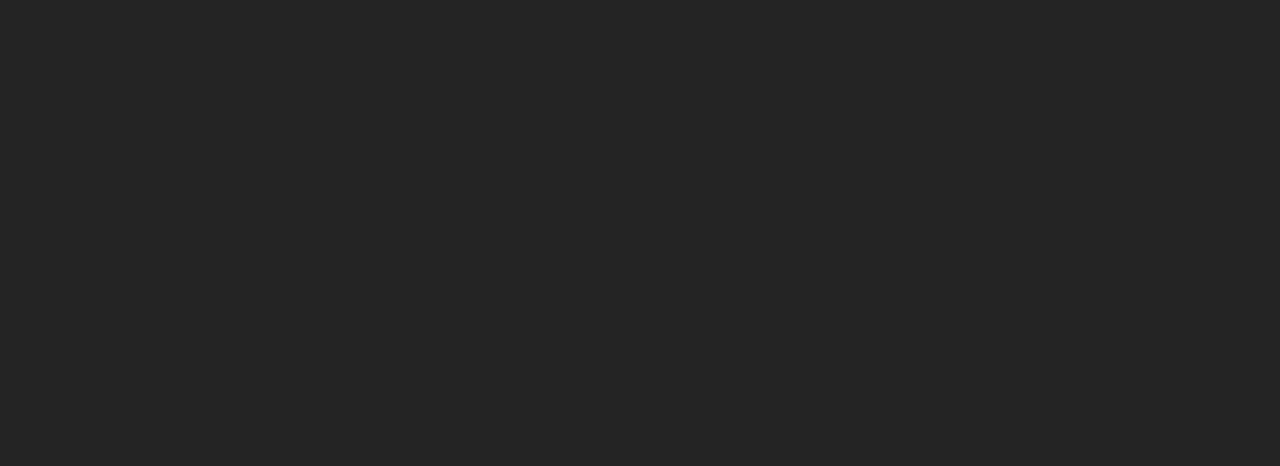
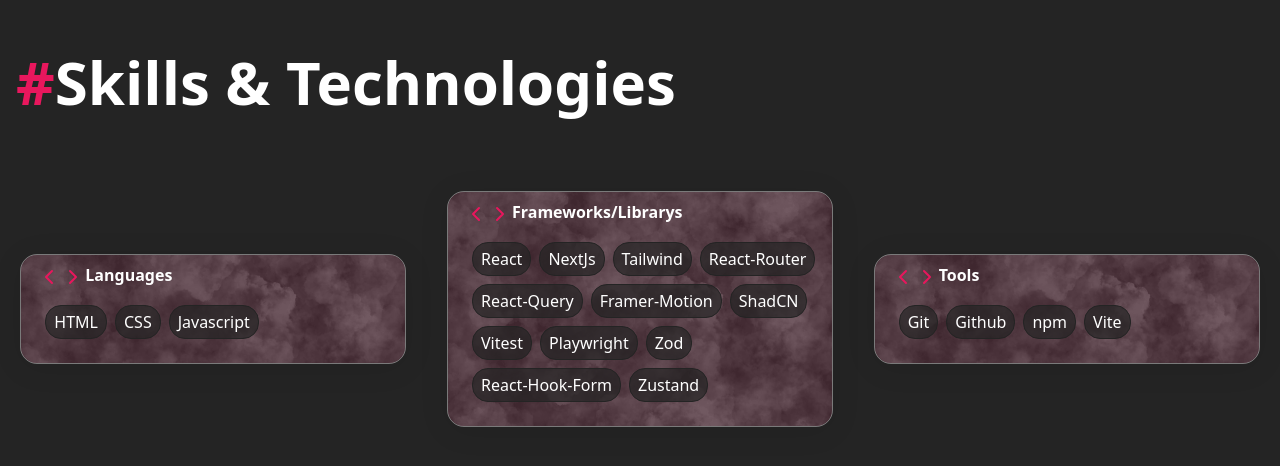
Before and after one commit to FaridMo99/Portfolio-Landing-Page, a React (Vite) app: page / in a window 1280 px wide. Shown: the part 1548-2014 px from the top of the page. Before the commit the page ends 1600 px from the top, so only its background shows below. Built offline with nearby package versions, Linux system fonts and the light colour scheme.

Commit message:
added skills section

```diff
--- a/src/App.jsx
+++ b/src/App.jsx
@@ -2,6 +2,7 @@
 import Main from "./components/main/Main";
 import Home from "./components/main/Home";
 import About from "./components/main/About";
+import Skills from "./components/main/Skills";
 
 function App() {
   return (
@@ -10,6 +11,7 @@
       <Main>
         <Home />
         <About />
+        <Skills />
       </Main>
     </>
   );
--- /dev/null
+++ b/src/components/CardButton.jsx
@@ -0,0 +1,11 @@
+import React from "react";
+
+function CardButton({ text }) {
+  return (
+    <div className="rounded-2xl w-fit py-1 px-2 mb-2 ml-2 border-1 border-primary hover:border-secondary bg-primary/70 flex justify-center items-center">
+      {text}
+    </div>
+  );
+}
+
+export default CardButton;
--- /dev/null
+++ b/src/components/SkillCard.jsx
@@ -0,0 +1,20 @@
+import React from "react";
+import CardButton from "./CardButton";
+
+function SkillCard({ title, icons, width, skills }) {
+  return (
+    <div className={`frost ${width} h-1/2 rounded-2xl pl-4`}>
+      <h2 className="font-bold pt-2">
+       {icons?.map(Icon => <Icon key={Icon} className="inline text-secondary"/>)}
+        {title}
+      </h2>
+      <div className="w-full py-4  flex flex-wrap">
+        {skills?.map((skill) => (
+          <CardButton key={skill} text={skill} />
+        ))}
+      </div>
+    </div>
+  );
+}
+
+export default SkillCard
--- a/src/components/Subsections.jsx
+++ b/src/components/Subsections.jsx
@@ -1,11 +1,13 @@
-function Subsections({ title, height, innerHeight, children }) {
+function Subsections({ title, height, innerHeight, id, children }) {
   return (
-    <section id="about" className={`w-full h-${height} text-white`}>
+    <section id={`${id}`} className={`w-full h-${height} text-white`}>
       <h2 className="text-6xl font-bold ">
         <span className="text-secondary pl-4">#</span>
         {title}
       </h2>
-      <div className={`w-full h-[${innerHeight}] pt-20 flex justify-around items-center`}>
+      <div
+        className={`w-full h-[${innerHeight}] pt-20 flex justify-around items-center`}
+      >
         {children}
       </div>
     </section>
--- a/src/components/header/Header.jsx
+++ b/src/components/header/Header.jsx
@@ -12,8 +12,8 @@
   const links = [
     { name: "Home", href: "#home" },
     { name: "About", href: "#about" },
-    { name: "Footer", href: "#footer" },
-    { name: "Lorem", href: "#lorem" },
+    { name: "Skills", href: "#skills" },
+    { name: "Projects", href: "#projects" },
   ];
 
   const Icon = isOpen ? X : MenuIcon;
--- a/src/components/main/About.jsx
+++ b/src/components/main/About.jsx
@@ -5,7 +5,12 @@
 function About() {
   return (
     <>
-      <Subsections title="About Me" height="screen" innerHeight="70vh">
+      <Subsections
+        title="About Me"
+        height="screen"
+        innerHeight="70vh"
+        id="about"
+      >
         <div className="frost w-1/2 h-full rounded-2xl flex justify-center items-center">
           <p className="p-6">
             Hello! My name is John, and I enjoy creating things that live on the
--- /dev/null
+++ b/src/components/main/Skills.jsx
@@ -0,0 +1,36 @@
+import React from "react";
+import Subsections from "../Subsections";
+import SkillCard from "../SkillCard";
+import { ChevronLeft, ChevronRight } from "lucide-react";
+
+function Skills() {
+  return (
+    <Subsections
+    id="skills"
+      title="Skills & Technologies"
+      height="screen"
+      innerHeight="50vh"
+    >
+      <SkillCard
+        width="w-[30vw]"
+        title="Languages"
+        skills={["HTML", "CSS", "Javascript"]}
+        icons={[ChevronLeft,ChevronRight]}
+      />
+            <SkillCard
+        width="w-[30vw]"
+        title="Frameworks/Librarys"
+        skills={["React", "NextJs", "Tailwind", "React-Router", "React-Query", "Framer-Motion", "ShadCN", "Vitest", "Playwright", "Zod", "React-Hook-Form","Zustand"]}
+        icons={[ChevronLeft,ChevronRight]}
+      />
+        <SkillCard
+        width="w-[30vw]"
+        title="Tools"
+        skills={["Git", "Github", "npm", "Vite"]}
+        icons={[ChevronLeft,ChevronRight]}
+      />
+    </Subsections>
+  );
+}
+
+export default Skills;
```
